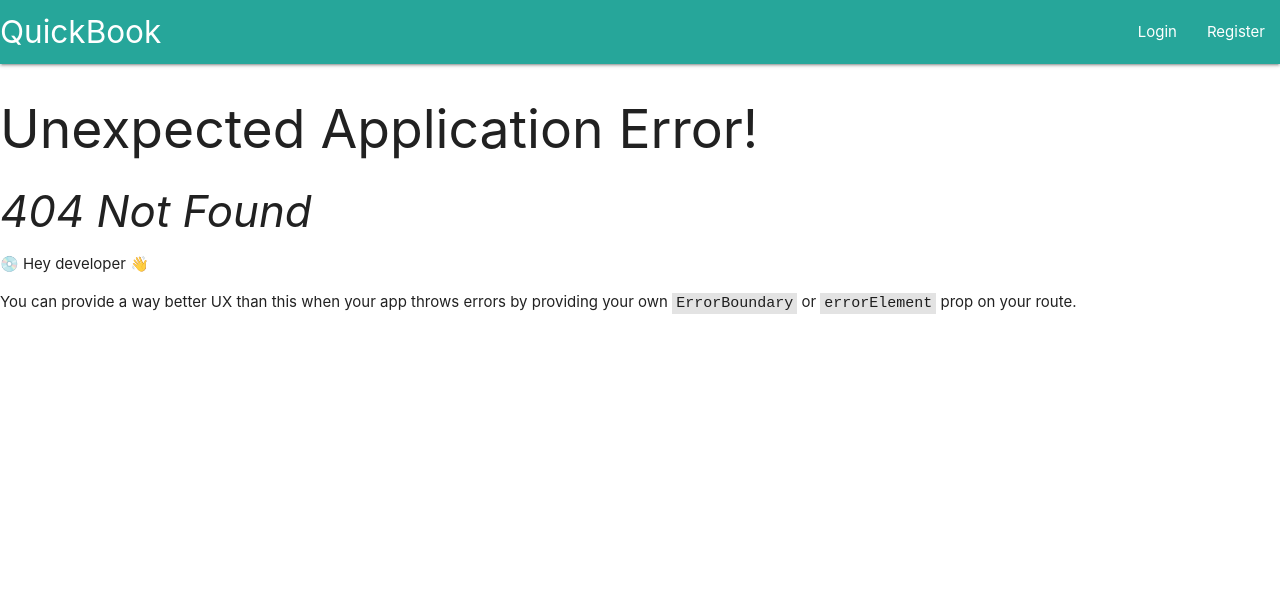
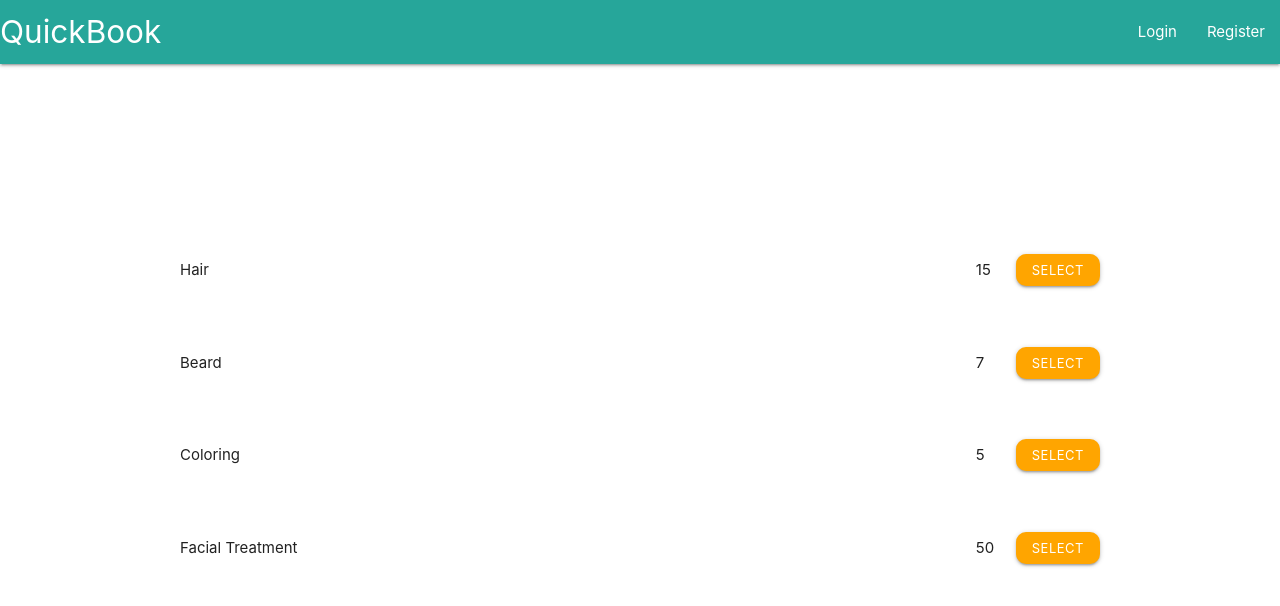
Before and after one commit to codeyourway-bootcamp/wolves-final-project, a React (Vite) app: page /Services in a window 1280 px wide. Before the commit this address had no page. Shown: the top 606 px of the page. Built offline with nearby package versions, Linux system fonts and the light colour scheme.

Commit message:
Componente da page service e botoes

```diff
--- a/src/App.jsx
+++ b/src/App.jsx
@@ -6,6 +6,7 @@ import Dashboard from "./Pages/Dashboard";
 import Login from "./Pages/Login";
 import LandingPage from "./Pages/LadingPage";
 import Register from "./Pages/Register";
+import Services from "./Pages/Services";
 
 const routes = createBrowserRouter([
   {
@@ -24,6 +25,10 @@ const routes = createBrowserRouter([
     path: "/Register",
     element: <Register />
   },
+  {
+    path: "/Services",
+    element: <Services />,
+  }
 ]);
 
 function App() {
--- a/src/Components/Button/index.jsx
+++ b/src/Components/Button/index.jsx
@@ -1,6 +1,6 @@
 import React from 'react';
 
-// import { Container } from './styles';
+
 
 function Button({children, onClick, size, color, isRounded}) {
     const defaultColor = 'rgb(38, 166, 154)'
--- a/src/Pages/LadingPage/index.jsx
+++ b/src/Pages/LadingPage/index.jsx
@@ -1,5 +1,4 @@
 import './style.css'
-import Button from '../../Components/Button';
 export default function LandingPage() {
   return (
     <>
@@ -9,8 +8,6 @@ export default function LandingPage() {
     </div>
     <br/>
 
-    <Button size={'large'} onClick={()=>{alert('Botão login de dentro da lading page')}}>Login</Button>
-    <Button isRounded={true} size={'small'} color={'black'} onClick={()=>{alert('Botão login de dentro da lading page')}}>Login</Button>
 
     <div class="box1">Welcome to Quickbook! We're thrilled to have you here. At
         Quickbook, we specialize in making your life easier by offering a
--- /dev/null
+++ b/src/Pages/Services/index.jsx
@@ -0,0 +1,49 @@
+import Button from "../../Components/Button";
+import "./styles.css";
+
+function Services({ servicesList }) {
+  const data = [
+    {
+      serviceName: "Hair",
+      price: 15,
+    },
+    {
+      serviceName: "Beard",
+      price: 7,
+    },
+    {
+      serviceName: "Coloring",
+      price: 5,
+    },
+    {
+      serviceName: "Facial Treatment",
+      price: 50,
+    },
+  ];
+  return (
+    <div className="page-services-container">
+      {data.map((item) => {
+        return (
+          <div className="services-container">
+            <p>{item.serviceName}</p>
+            <div style={{display: "flex", alignItems: "center", justifyContent: "center"}}>
+              <p style={{width: "40px"}}>{item.price}</p>
+              <Button
+                isRounded={true}
+                size={"small"}
+                color={"orange"}
+                onClick={() => {
+                  alert("Você selecionou " + item.serviceName);
+                }}
+              >
+                select
+              </Button>
+            </div>
+          </div>
+        );
+      })}
+    </div>
+  );
+}
+
+export default Services;
--- /dev/null
+++ b/src/Pages/Services/styles.css
@@ -0,0 +1,19 @@
+.services-container{
+    display:flex;
+    border-radius: 10px;
+    border-width: 2px;
+    border-color: brown;
+    margin: 10px;
+    justify-content: space-between;
+    padding: 10px;
+    align-items: center;
+}
+.page-services-container{
+    display:flex;
+    flex-direction: column;
+    border-radius: 10px;
+    border-width: 2px;
+    margin: 10px;
+    padding: 150px;
+
+}
```
